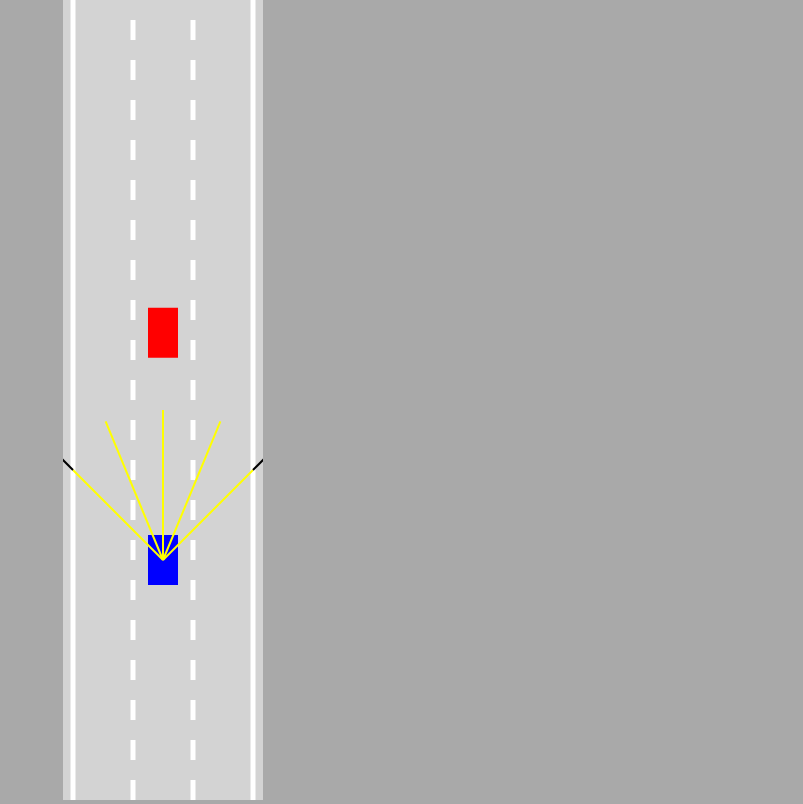
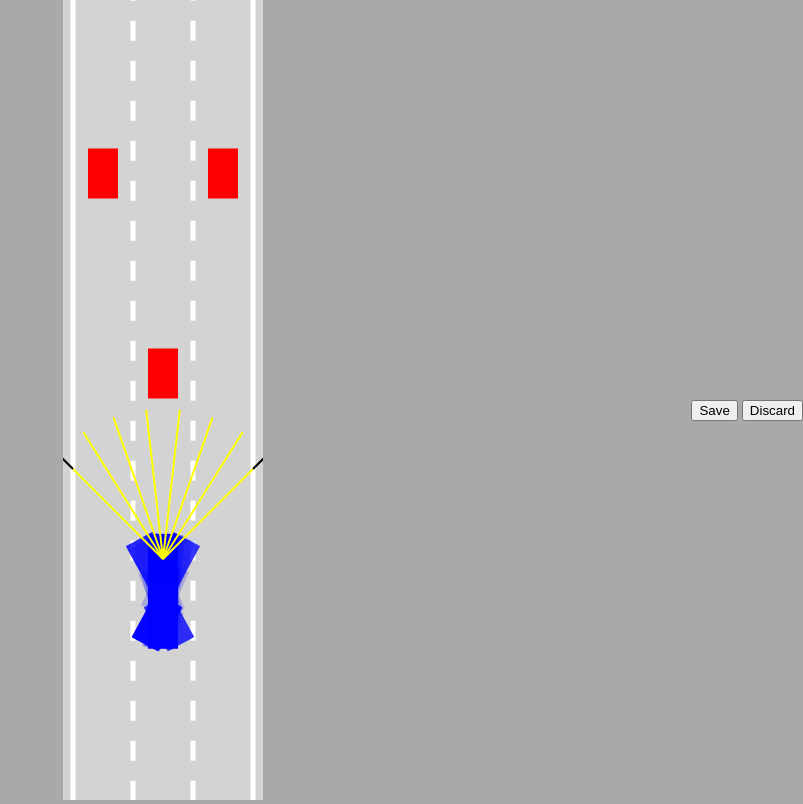
Before and after one commit to elx3020/javascript-projects, a website: page AI Project/index.html in a window 1280 px wide. Shown: the whole page, without its empty margins (477-1280 px from the left). Drawn offline with Linux system fonts and the light colour scheme; animation ran at ten frames a second.

Commit message:
car ai project

```diff
--- a/AI Project/car.js
+++ b/AI Project/car.js
@@ -17,7 +17,7 @@ class Car {
 
     if (controlType != "DUMMY") {
       this.sensor = new Sensor(this);
-      this.brain =new NeuralNetwork([this.sensor.rayCount,6,4]);
+      this.brain =new NeuralNetwork([this.sensor.rayCount,9,4]);
     }
 
     this.controls = new Controls(controlType);
@@ -138,7 +138,7 @@ class Car {
     this.y -= Math.cos(this.angle) * this.speed;
   }
 
-  draw(ctx,color) {
+  draw(ctx,color,drawSensor =false) {
 
     if (this.damaged) {
       ctx.fillStyle = "gray";
@@ -182,8 +182,7 @@ class Car {
 
     // ctx.restore();
 
-    if (this.sensor) {
-
+    if (this.sensor && drawSensor) {
       this.sensor.draw(ctx);
     }
   }
--- a/AI Project/index.html
+++ b/AI Project/index.html
@@ -9,6 +9,12 @@
   </head>
   <body>
     <canvas id="myCanvas"></canvas>
+
+    <div id="VerticalButtons">
+      <button onclick=save()>Save</button>
+      <button onclick=discard()>Discard</button>
+
+    </div>
     <script src="sensor.js"></script>
     <script src="utils.js"></script>
     <script src="road.js"></script>
--- a/AI Project/level.js
+++ b/AI Project/level.js
@@ -1,23 +1,36 @@
 // construct the neural network
-class NeuralNetwork{
-    constructor(neuronCounts){
+class NeuralNetwork {
+    constructor(neuronCounts) {
 
         this.levels = []
-        for(let i = 0 ; i < neuronCounts.length -1;i++){
-            this.levels.push(new Level(neuronCounts[i], neuronCounts[i+1]));
+        for (let i = 0; i < neuronCounts.length - 1; i++) {
+            this.levels.push(new Level(neuronCounts[i], neuronCounts[i + 1]));
         }
     }
 
 
-    static feedForward(givenInputs,network){
-        let outputs = Level.feedForward(givenInputs,network.levels[0]);
-        for(let i = 1;i< network.levels.length;i++){
-            outputs = Level.feedForward(outputs,network.levels[i]);
+    static feedForward(givenInputs, network) {
+        let outputs = Level.feedForward(givenInputs, network.levels[0]);
+        for (let i = 1; i < network.levels.length; i++) {
+            outputs = Level.feedForward(outputs, network.levels[i]);
         }
 
         return outputs;
     }
 
+    static mutate(network, amout = 1) {
+        network.levels.forEach(level => {
+            for (let i = 0; i < level.biases.length; i++) {
+                level.biases[i] = lerp(level.biases[i], Math.random() * 2 - 1, amout);
+            }
+
+            for (let i = 0; i < level.weights.length; i++) {
+                for(let j=0;j<level.weights[i].length;j++){
+                    level.weights[i][j] = lerp(level.weights[i][j],Math.random()*2-1,amout);
+                }
+            }
+        })
+    }
 }
 
 
@@ -25,11 +38,11 @@ class NeuralNetwork{
 
 // levels of the neural network
 // one floor, at the (botton) inputs, connection weights (middle), outputs (top)
-class Level{
-    constructor(inputCount,outputCount){
+class Level {
+    constructor(inputCount, outputCount) {
         this.inputs = new Array(inputCount);
         this.outputs = new Array(outputCount);
-        this.biases = new Array (outputCount);
+        this.biases = new Array(outputCount);
 
         this.weights = [];
         // every input has one weight for each output
@@ -44,31 +57,31 @@ class Level{
 
     static #randomize(level) {
         // assing t
-        for(let i= 0; i< level.inputs.length;i ++){
+        for (let i = 0; i < level.inputs.length; i++) {
             for (let j = 0; j < level.outputs.length; j++) {
-                level.weights[i][j] = Math.random()*2-1; // range -1 1
+                level.weights[i][j] = Math.random() * 2 - 1; // range -1 1
             }
         }
 
-        for(let i=0; i < level.biases.length;i++){
-            level.biases[i] = Math.random()*2-1;
+        for (let i = 0; i < level.biases.length; i++) {
+            level.biases[i] = Math.random() * 2 - 1;
         }
     }
 
-static feedForward(givenInputs, level){
-    for(let i=0;i<level.inputs.length;i++){
+    static feedForward(givenInputs, level) {
+        for (let i = 0; i < level.inputs.length; i++) {
             level.inputs[i] = givenInputs[i];
         }
 
-    for(let i=0;i<level.outputs.length;i++){
-        let sum=0;
-        for(let j=0; j< level.inputs.length;j++){
+        for (let i = 0; i < level.outputs.length; i++) {
+            let sum = 0;
+            for (let j = 0; j < level.inputs.length; j++) {
                 sum += level.inputs[j] * level.weights[j][i]
             }
 
-        if(sum > level.biases[i]){
+            if (sum > level.biases[i]) {
                 level.outputs[i] = 1;
-        }else{
+            } else {
                 level.outputs[i] = 0;
             }
         }
--- a/AI Project/main.js
+++ b/AI Project/main.js
@@ -5,23 +5,92 @@ canvas.width = 200;
 const ctx = canvas.getContext("2d");
 
 const road = new Road(canvas.width / 2, canvas.width * 0.9);
-const car = new Car(road.getLineCenter(1), 100, 30, 50,'AI',0.8);
-const traffic = [new Car(road.getLineCenter(1),-100,30,50,'DUMMY',0.6)]
+const N = 200;
+const cars = createCarts(N);
+let bestCar = cars[0];
+if(localStorage.getItem('bestBrain')){
+  for(let i=0;i<cars.length;i++){
+    cars[i].brain =JSON.parse(localStorage.getItem('bestBrain'));
+    if(i!=0){
+      NeuralNetwork.mutate(cars[i].brain,0.15);
+    }
+  }
+}
+// const car = new Car(road.getLineCenter(1), 100, 30, 50,'AI',0.8);
+const traffic = [
+  new Car(road.getLineCenter(1),-100,30,50,'DUMMY',0.6),
+  new Car(road.getLineCenter(0),-300,30,50,'DUMMY',0.6),
+  new Car(road.getLineCenter(2),-300,30,50,'DUMMY',0.6),
+  new Car(road.getLineCenter(1),-500,30,50,'DUMMY',0.6),
+  new Car(road.getLineCenter(2),-500,30,50,'DUMMY',0.6),
+  new Car(road.getLineCenter(2),-700,30,50,'DUMMY',0.6),
+  new Car(road.getLineCenter(0),-700,30,50,'DUMMY',0.6),
+  new Car(road.getLineCenter(1),-900,30,50,'DUMMY',0.6),
+  new Car(road.getLineCenter(2),-900,30,50,'DUMMY',0.6),
+  new Car(road.getLineCenter(1),-1100,30,50,'DUMMY',0.6),
+  new Car(road.getLineCenter(0),-1300,30,50,'DUMMY',0.6),
+  new Car(road.getLineCenter(1),-1300,30,50,'DUMMY',0.6),
+  new Car(road.getLineCenter(1),-1500,30,50,'DUMMY',0.6),
+  new Car(road.getLineCenter(2),-1500,30,50,'DUMMY',0.6),
+  new Car(road.getLineCenter(2),-1700,30,50,'DUMMY',0.6),
+  new Car(road.getLineCenter(1),-1700,30,50,'DUMMY',0.6),
+  new Car(road.getLineCenter(1),-2000,30,50,'DUMMY',0.6),
+  new Car(road.getLineCenter(0),-2200,30,50,'DUMMY',0.6),
+  new Car(road.getLineCenter(1),-2400,30,50,'DUMMY',0.6),
+  new Car(road.getLineCenter(2),-2600,30,50,'DUMMY',0.6),
+  new Car(road.getLineCenter(1),-2600,30,50,'DUMMY',0.6),
+  new Car(road.getLineCenter(1),-2900,30,50,'DUMMY',0.6),
+  new Car(road.getLineCenter(1),-3300,30,50,'DUMMY',0.6),
+  new Car(road.getLineCenter(0),-3300,30,50,'DUMMY',0.6),
+  new Car(road.getLineCenter(2),-3500,30,50,'DUMMY',0.6),
+
+
+
+
+
+]
 
 animate();
+
+function save(){
+  localStorage.setItem('bestBrain',JSON.stringify(bestCar.brain));
+}
+
+
+function discard(){
+  localStorage.removeItem('bestBrain');
+}
+
+function createCarts(N){
+  let cars = []
+  for(let i =0; i< N;i++){
+    cars.push(new Car(road.getLineCenter(1), 100, 30, 50,'AI',1));
+  }
+  return cars;
+}
+
 
 function animate() {
 
 
   canvas.height = window.innerHeight;
   ctx.save();
-  ctx.translate(0, -car.y + canvas.height * 0.7);
+  ctx.translate(0, -bestCar.y + canvas.height * 0.7);
   road.draw(ctx);
   for (let i = 0; i < traffic.length; i++){
     traffic[i].update(road.borders,[]); //doesn't collide with itself or player car
     traffic[i].draw(ctx,'red');
   }
-  car.update(road.borders,traffic);
-  car.draw(ctx,'blue');
+
+  ctx.globalAlpha=0.2;
+  cars.forEach(car => {
+    car.update(road.borders,traffic);
+    car.draw(ctx,'blue');
+  })
+  bestCar = cars.find(car => car.y == Math.min(...cars.map(car => car.y)) );
+  ctx.globalAlpha=1
+  bestCar.draw(ctx,'blue',true);
+
+
   requestAnimationFrame(animate);
 }
--- a/AI Project/sensor.js
+++ b/AI Project/sensor.js
@@ -2,7 +2,7 @@
 class Sensor{
     constructor(car) {
         this.car = car;
-        this.rayCount = 5;
+        this.rayCount = 8;
         this.rayLength = 150;
         this.raySpread = Math.PI /2;
         this.rays = [];
--- a/AI Project/style.css
+++ b/AI Project/style.css
@@ -8,3 +8,9 @@ body{
 #myCanvas{
     background: lightgray;
 }
+
+#VerticalButtons{
+    position: absolute;
+    right: 0;
+    top: 50vh;
+}
```
Lines whose indentation alone changed are shown as unchanged.
